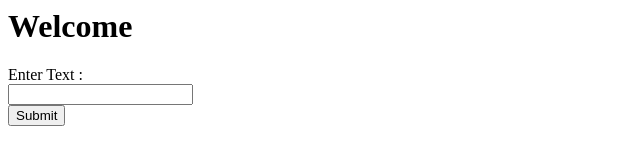
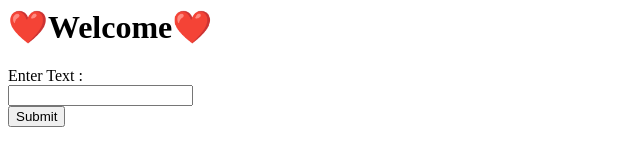
Before and after one commit to Gayatri516/DemoSite, a plain HTML site: page index.html in a window 1280 px wide. Shown: the whole page, without its empty margins (0-640 px from the left). Drawn offline with Linux system fonts and the light colour scheme.

Commit message:
Update index.html
added emoji

```diff
--- a/index.html
+++ b/index.html
@@ -1,6 +1,6 @@
 <html>
 <body>
-<h1>Welcome</h1>
+<h1>❤️Welcome❤️</h1>
   <form action="mailto:info@gmail.com" method="post">
     <label>Enter Text : </label><br/>
 <input type="text" /><br/>
```
